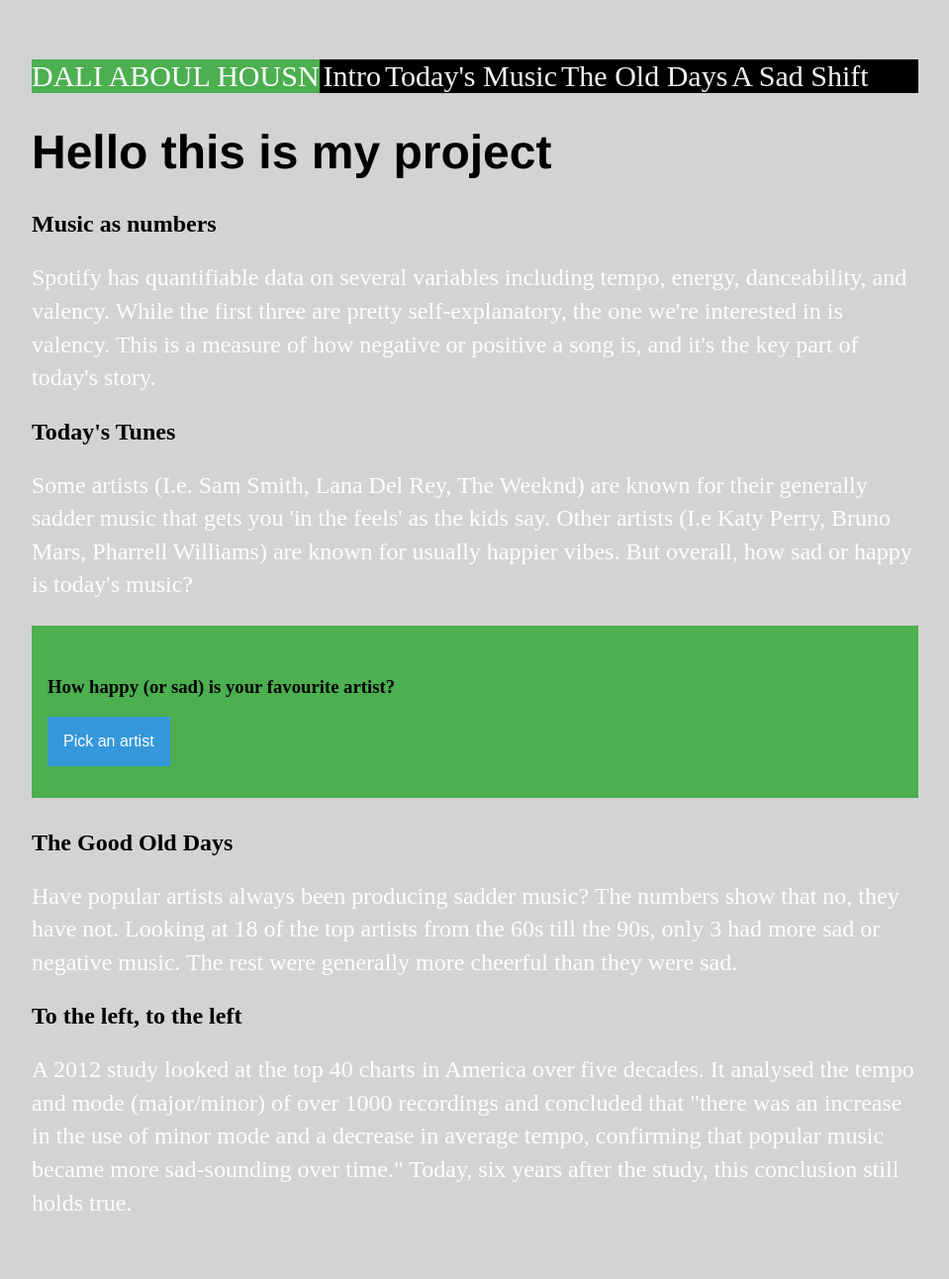
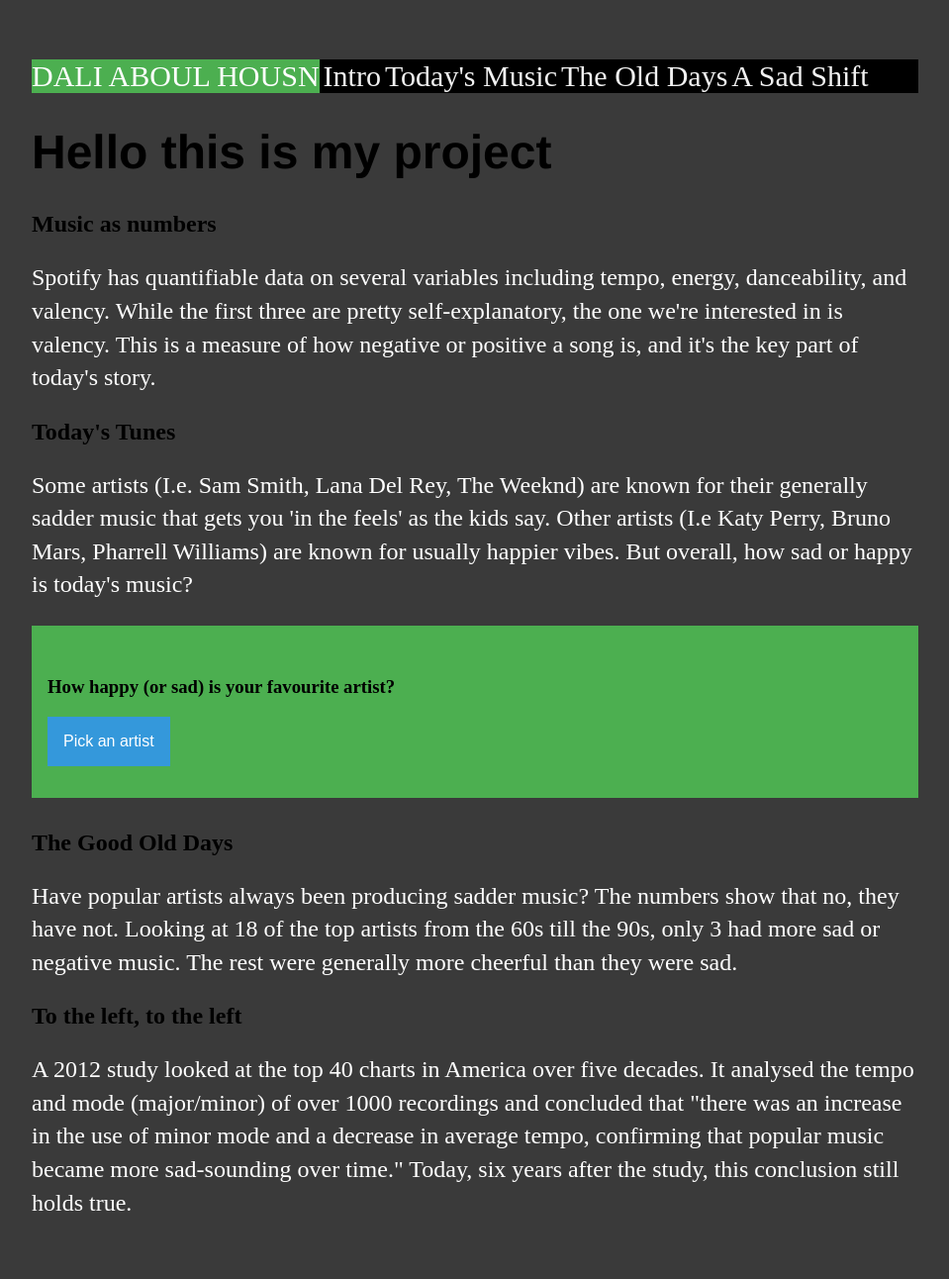
Before and after one commit to ah-dali/ah-dali.github.io, a Jekyll site: the page built from index.html, in a window 1280 px wide. Shown: the whole page at 99% size, without its empty margins (160-1119 px from the left). Built offline with Jekyll 4.4.1, drawn with Linux system fonts in a browser that asks for light colours.

Commit message:
Update main.css

```diff
--- a/css/main.css
+++ b/css/main.css
@@ -1,7 +1,7 @@
 body {
     margin: 60px auto;
     width: 70%;
-    background-color: lightgrey;
+    background-color: #3a3a3a;
 }
 
 .topnav {
```
